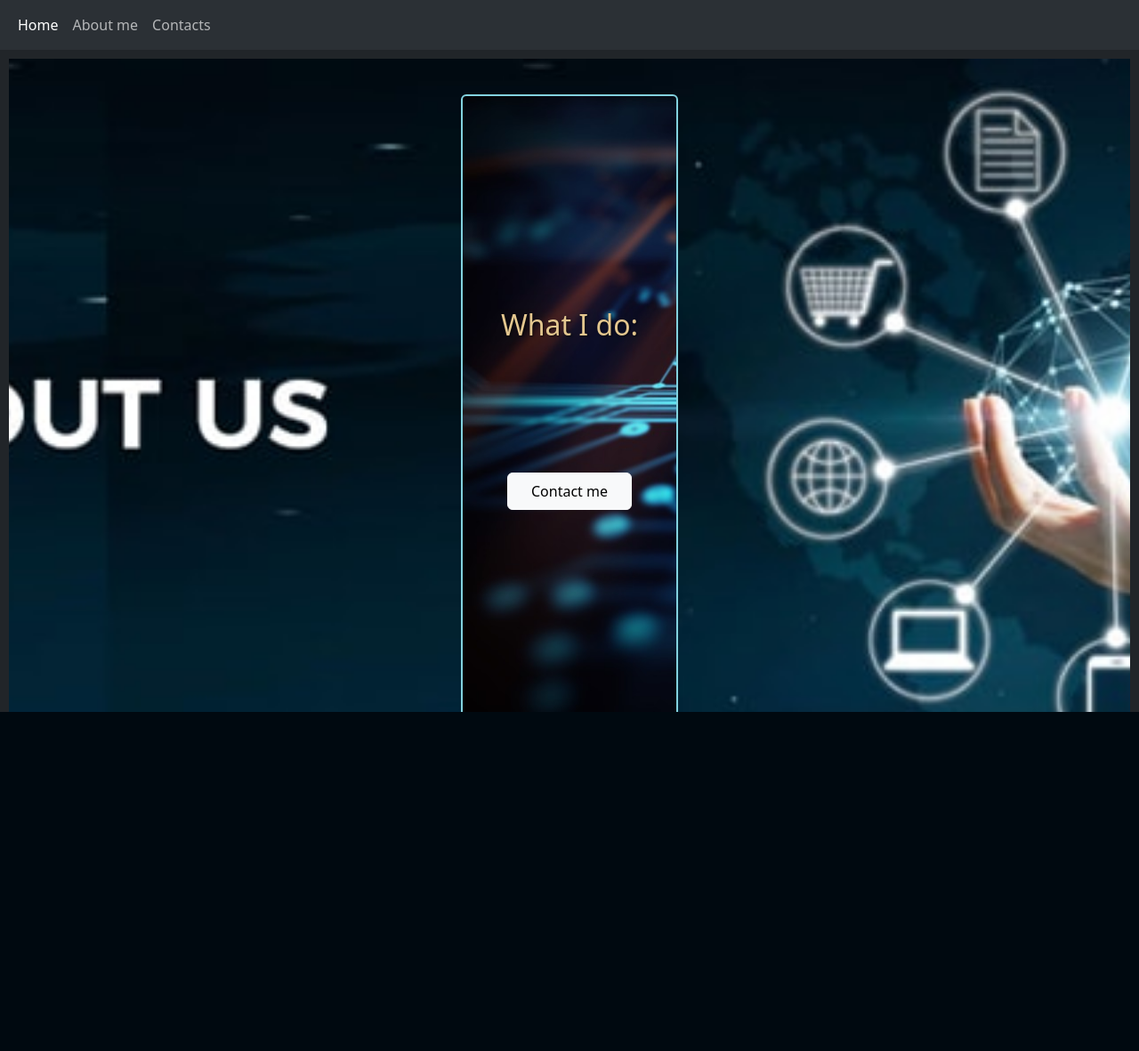
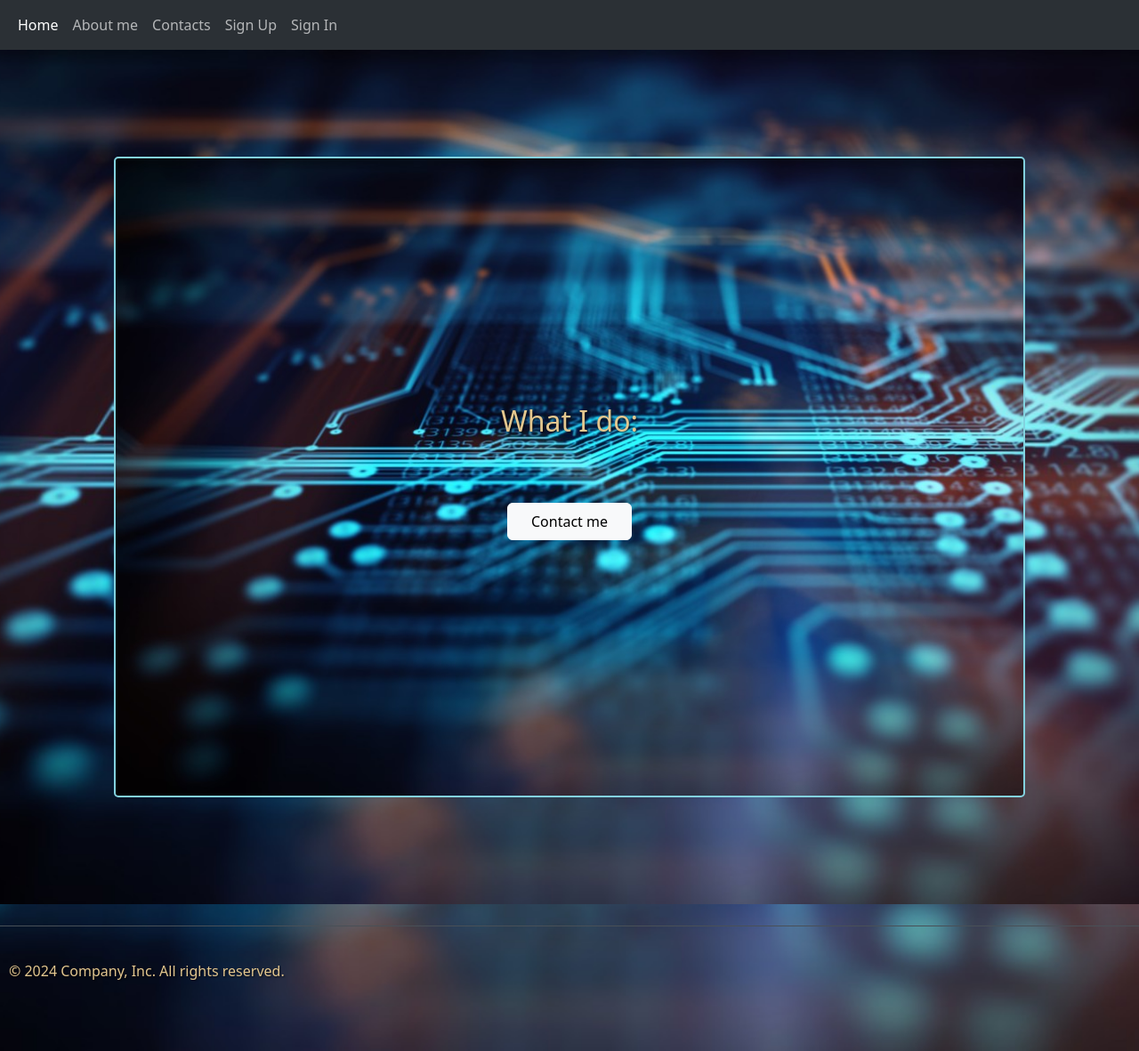
Before and after one commit to evgenievp/web-portfolio-page, a Django app: page /about/ in a window 1280 px wide. Shown: the whole page at 89% size. Before the commit the page ends 800 px from the top, so only its background shows below. Run offline with Django 5.2, Linux system fonts and the light colour scheme; data that the repository does not hold is empty.

Commit message:
About page fix.

```diff
--- a/static/css/about.css
+++ b/static/css/about.css
@@ -1,18 +1,38 @@
 body {
+    box-sizing: border-box;
     overflow-x: hidden;
+}
+.main-container {
+    display: flex;
+    height: 100%;
+    width: 100%;
+    flex-direction: column;
+    box-sizing:border-box;
+}
+.about-container {
+    background-image: url('../../media/images/background.jpg');
+    background-size: cover;
+    background-position: center;
+    background-repeat: no-repeat;
+    height: 120vh;
+    width: 100vw;
+    display: flex;
+    flex-direction: column;
+    align-items: center;
+    justify-content: center;
 
 }
+
 
 a {
     text-decoration: none;
 }
 
 h2 {
+    display: block;
     color: #e4c78f;
-    margin-top: -10px;
-    margin-bottom: 30px;
     text-shadow: 1px 1px 2px rgba(0, 0, 0, 0.7);
-    padding: 10px;
+    padding: 2px;
     font-weight: 500;
     line-height: 1.6;
 }
@@ -22,50 +42,36 @@ button {
 
 p {
     color: #e4c78f;
-    margin: 20px;
     text-shadow: 1px 1px 2px rgba(0, 0, 0, 0.7);
     font-size: 16px;
-    padding: 20px;
+    padding: 10px;
+    display: block;
+    overflow-y: auto;
     border-radius: 5px;
     font-weight: 500;
     line-height: 2;
 
 }
-.main-container {
-    flex-grow: 1;
-    background-image: url('../../media/images/About-us-min.jpg');
-    background-size: cover;
-    background-position: center;
-    background-repeat: no-repeat;
-    min-height: 100vh;
-    height: auto;
-    width: auto;
+
+
+.card {
     display: flex;
     justify-content: center;
-    overflow-y: scroll;
+    background-image: url('../../media/images/background.jpg');
+    background-repeat: no-repeat;
+    background-size: cover;
+    align-items: center;
+    box-sizing: border-box;
+    overflow-y: auto;
+    vertical-align: center;
+    width: 80%;
+    height: 90vh;
     padding: 20px;
-    margin: 10px;
+    border-radius: 5px;
+    border: 2px solid #83d2df;
+
 
 }
-
-    .card {
-        box-sizing: border-box;
-        background-image: url('../../media/images/background.jpg');
-        background-repeat: no-repeat;
-        background-size: cover;
-        overflow-y: auto;
-        align-items: center;
-        justify-content: center;
-        overflow-x: hidden;
-        height: auto;
-        max-width: 1200px;
-        width: auto;
-        padding: 30px;
-        border: 2px solid #83d2df;
-
-
-    }
-
 
 
 #contact-button {
@@ -80,20 +86,9 @@ p {
 }
 
 
-
-
-
-.card-body {
-    overflow-y: auto;
+footer {
+    max-height: 100px;
+    padding: 20px;
+    display: flex;
+    justify-content: space-around;
 }
-
-footer {
-    background-color: black;
-    padding-left: 50px;
-
-}
-
-
-.col mb-3 {
-    margin-left: 200px;
-}
--- a/static/css/styles.css
+++ b/static/css/styles.css
@@ -1,20 +1,23 @@
 @import "../css/reset.css";
-html, body {
-    height: 100%;
+
+body {
+
     margin: 0;
     display: flex;
     flex-direction: column;
     overflow-x: hidden;
+    overflow-y: auto;
 }
 
+div .whole-page {
 
+}
 
 .main-container {
     background-image: url('../../media/images/background.jpg');
     background-size: cover;
     background-position: center;
     background-repeat: no-repeat;
-
     height: 60vh;
     width: 100vw;
     display: flex;
--- a/templates/about.html
+++ b/templates/about.html
@@ -1,8 +1,9 @@
 {% extends 'head.html' %}
 {% block content %}
     {% load static %}
+    <div class="about-container">
         <link rel="stylesheet" href="{% static 'css/about.css' %}">
-<div class="main-container">
+
             <div id="div" class="card">
                 <h2>What I do:</h2>
                 <p>{{ model.info }}</p>
@@ -10,6 +11,6 @@
                     <button type="button" class="btn btn-light" id="contact-button">Contact me</button>
                 </a>
             </div>
+
     </div>
-
 {% endblock %}
--- a/templates/head.html
+++ b/templates/head.html
@@ -12,8 +12,9 @@
     <script src="https://cdn.jsdelivr.net/npm/bootstrap@5.3.3/dist/js/bootstrap.bundle.min.js"
             integrity="sha384-YvpcrYf0tY3lHB60NNkmXc5s9fDVZLESaAA55NDzOxhy9GkcIdslK1eN7N6jIeHz"
             crossorigin="anonymous"></script>
+</head>
 
-</head>
+<body data-bs-theme="dark">
 <div>
     <nav class="navbar navbar-expand-lg bg-body-tertiary">
         <div class="container-fluid">
@@ -29,31 +30,33 @@
                     <li class="nav-item">
                         <a class="nav-link" href="{% url 'contacts page' %}">Contacts</a>
                     </li>
+
+                    <li class="nav-item">
+                        <a class="nav-link" href="{% url 'register page' %}">Sign Up</a>
+                    </li>
+                    <li class="nav-item">
+                        <a class="nav-link" href="{% url 'register page' %}">Sign In</a>
+                    </li>
                 </ul>
             </div>
         </div>
     </nav>
 </div>
-<body data-bs-theme="dark">
+<div class="main-container">
+
     {% block content %}
 
     {% endblock %}
-<footer class="row row-cols-1 row-cols-sm-2 row-cols-md-5 py-5 my-5 border-top">
-    <div class="col mb-3">
-        <a href="{% url 'index page' %}" class="d-flex align-items-center mb-3 link-body-emphasis text-decoration-none">
-        </a>
-        <p class="text-body-secondary" style="color: #83d2df;">Copyrights reserved © 2024</p>
-    </div>
-    <div class="col mb-3">
-        <h5>Section</h5>
-        <ul class="nav flex-column">
-            <li class="nav-item mb-2"><a href="{% url 'index page' %}" class="nav-link p-0 text-body-secondary">Home</a>
-            </li>
-            <li class="nav-item mb-2"><a href="{% url 'about page' %}"
-                                         class="nav-link p-0 text-body-secondary">About</a></li>
+<div class="d-flex flex-column flex-sm-row justify-content-between py-4 my-4 border-top">
+      <p>© 2024 Company, Inc. All rights reserved.</p>
+      <ul class="list-unstyled d-flex">
+        <li class="ms-3"><a class="link-body-emphasis" href="#"><svg class="bi" width="24" height="24"><use xlink:href="#twitter"></use></svg></a></li>
+        <li class="ms-3"><a class="link-body-emphasis" href="#"><svg class="bi" width="24" height="24"><use xlink:href="#instagram"></use></svg></a></li>
+        <li class="ms-3"><a class="link-body-emphasis" href="#"><svg class="bi" width="24" height="24"><use xlink:href="#facebook"></use></svg></a></li>
       </ul>
     </div>
-</footer>
+
+</div>
 
 
 </body>
```
Also changed, not shown: other parts of static/css/styles.css (+26 -6 lines). Lines whose indentation alone changed are shown as unchanged.
